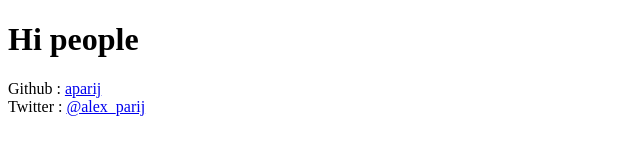
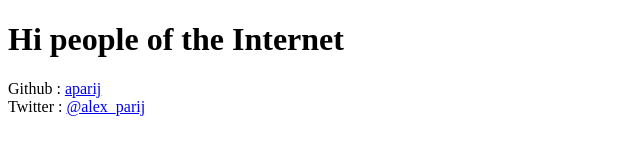
Before and after one commit to aparij/alexparij.com, a Gatsby site: page / in a window 1280 px wide. Shown: the whole page, without its empty margins (0-640 px from the left). Built offline with nearby package versions, Linux system fonts and the light colour scheme; Gatsby itself is replaced by a stand-in of ours.

Commit message:
Update index.js

```diff
--- a/src/pages/index.js
+++ b/src/pages/index.js
@@ -3,7 +3,7 @@ import React from 'react'
 
 const IndexPage = () => (
   <div>
-    <h1>Hi people</h1>
+    <h1>Hi people of the Internet</h1>
 
 		Github : <a href="http://www.github.com/aparij">aparij</a>
     <br/>
```
